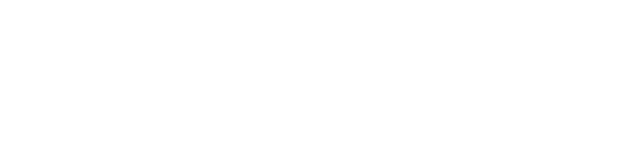
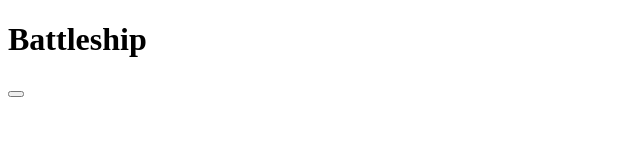
Before and after one commit to HardRoof/battleship, a website built with webpack: page src/temp.html in a window 1280 px wide. Shown: the whole page, without its empty margins (0-640 px from the left). Built offline with nearby package versions, Linux system fonts and the light colour scheme.

Commit message:
Created a homepage

```diff
--- a/src/temp.html
+++ b/src/temp.html
@@ -7,5 +7,15 @@
     <title>Battleship</title>
     <link rel="shortcut icon" type="image/svg" href="" />
   </head>
-  <body></body>
+  <body>
+    <div class="homepage">
+      <header><h1>Battleship</h1></header>
+      <button class="homepage__btn"></button>
+    </div>
+  </body>
+  <template>
+    <div class="strategyPage">
+      <div class="loader__component">vvvfvfv</div>
+    </div>
+  </template>
 </html>
```
